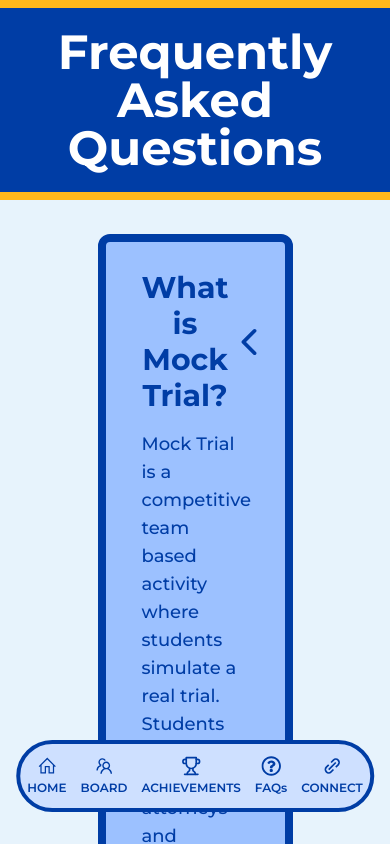
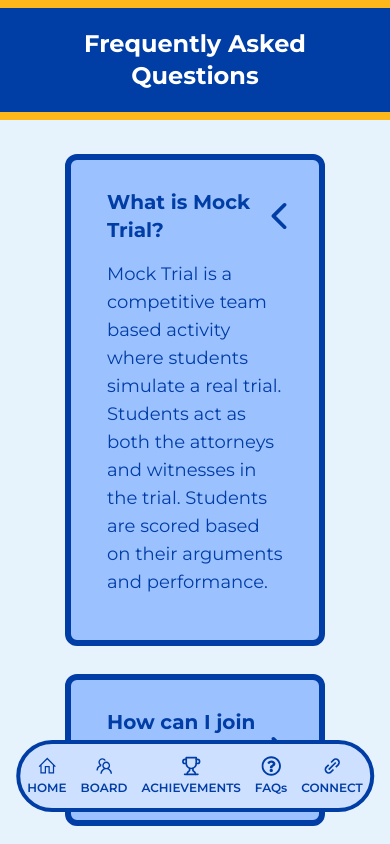
Before and after one commit to acm-ucr/mock-trial-website, a Next.js app: page /faqs in a window 390 px wide. Both pictures are taken after a click on the button "What is Mock Trial?". Shown: the top 844 px of the page. Built offline with nearby package versions, Linux system fonts and the light colour scheme.

Commit message:
Added animations and mobile responsiveness to FAQ Page

```diff
--- a/package.json
+++ b/package.json
@@ -19,6 +19,7 @@
     "class-variance-authority": "^0.7.1",
     "clsx": "^2.1.1",
     "lucide-react": "^0.484.0",
+    "motion": "^12.23.24",
     "next": "^15.5.5",
     "react": "19.0.0",
     "react-dom": "19.0.0",
--- a/src/app/faqs/page.tsx
+++ b/src/app/faqs/page.tsx
@@ -1,3 +1,6 @@
+"use client";
+
+import { motion } from "motion/react";
 import {
   Accordion,
   AccordionContent,
@@ -18,9 +21,13 @@ const FAQS = () => {
         className="mx-auto flex flex-col gap-6 py-8"
       >
         {Questions.map((item, index) => (
-          <div
+          <motion.div
             key={index}
-            className="bg-mocktrial-seablue text-mocktrial-blue border-mocktrial-blue mx-auto my-0.5 flex w-1/2 flex-col rounded-xl border-8 p-5 last:mb-12"
+            className="bg-mocktrial-seablue text-mocktrial-blue border-mocktrial-blue mx-auto my-0.5 flex w-2/3 flex-col rounded-xl border-6 p-5 last:mb-26 md:last:mb-12 lg:w-3xl lg:border-8"
+            initial={{ opacity: 0, y: 15 }}
+            whileInView={{ opacity: 1, y: 0 }}
+            transition={{ duration: 1, delay: 0.3 }}
+            viewport={{ once: true }}
           >
             <AccordionItem
               key={index}
@@ -28,7 +35,7 @@ const FAQS = () => {
               className="w-full"
             >
               <AccordionTrigger className="flex w-full items-center py-2">
-                <p className="text-mocktrial-blue pl-4 text-3xl font-bold">
+                <p className="text-mocktrial-blue pl-4 text-xl font-bold md:text-2xl lg:text-3xl">
                   {item.question}
                 </p>
               </AccordionTrigger>
@@ -36,7 +43,7 @@ const FAQS = () => {
                 {item.answer}
               </AccordionContent>
             </AccordionItem>
-          </div>
+          </motion.div>
         ))}
       </Accordion>
     </div>
--- a/src/components/Accordion.tsx
+++ b/src/components/Accordion.tsx
@@ -3,6 +3,7 @@
 import * as React from "react";
 import * as AccordionPrimitive from "@radix-ui/react-accordion";
 import { IoIosArrowForward } from "react-icons/io";
+import { motion } from "motion/react";
 
 import { cn } from "@/lib/utils";
 
@@ -24,7 +25,7 @@ const AccordionTrigger = React.forwardRef<
     <AccordionPrimitive.Trigger
       ref={ref}
       className={cn(
-        "flex items-center justify-between py-4 text-2xl font-bold hover:underline [&[data-state=open]>svg]:rotate-180",
+        "flex items-center justify-between py-4 text-left text-2xl font-bold hover:underline [&[data-state=open]>svg]:rotate-180",
         className,
       )}
       {...props}
@@ -39,13 +40,21 @@ AccordionTrigger.displayName = AccordionPrimitive.Trigger.displayName;
 const AccordionContent = React.forwardRef<
   React.ElementRef<typeof AccordionPrimitive.Content>,
   React.ComponentPropsWithoutRef<typeof AccordionPrimitive.Content>
->(({ className, children, ...props }, ref) => (
+>(({ children, ...props }, ref) => (
   <AccordionPrimitive.Content
     ref={ref}
-    className="data-[state=closed]:animate-accordion-up data-[state=open]:animate-accordion-down overflow-hidden text-2xl font-medium"
+    className="data-[state=closed]:animate-accordion-up data-[state=open]:animate-accordion-down overflow-hidden pl-4 text-lg font-medium"
     {...props}
   >
-    <div className={cn("pt-0 pb-4", className)}>{children}</div>
+    <motion.div
+      initial={{ opacity: 0, y: 15 }}
+      animate={{ opacity: 1, y: 0 }}
+      exit={{ opacity: 0, y: 15 }}
+      transition={{ duration: 1, delay: 0.25 }}
+      className="pt-0 pb-4"
+    >
+      {children}
+    </motion.div>
   </AccordionPrimitive.Content>
 ));
 AccordionContent.displayName = AccordionPrimitive.Content.displayName;
--- a/src/components/Header.tsx
+++ b/src/components/Header.tsx
@@ -8,7 +8,9 @@ const Header = ({ title }: HeaderProps) => {
   return (
     <div className="bg-mocktrial-yellow pt-2 pb-2">
       <div className="bg-mocktrial-blue p-4">
-        <p className="p-1 text-center text-5xl font-bold text-white">{title}</p>
+        <p className="p-1 text-center text-2xl font-bold text-white md:text-4xl lg:text-5xl">
+          {title}
+        </p>
       </div>
     </div>
   );
```
Also changed, not shown: 1 other file (tests, documents, lock files or other folders).
